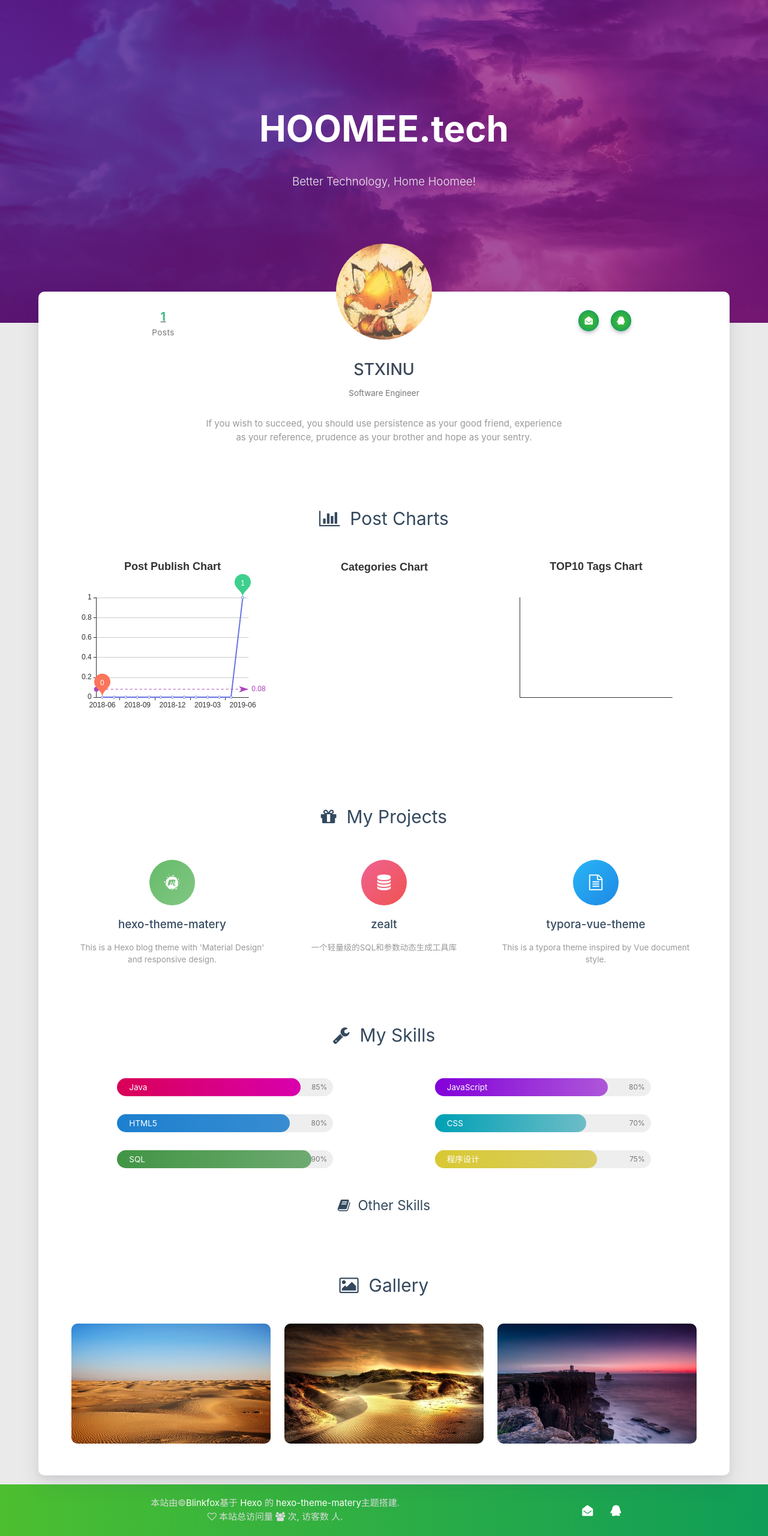
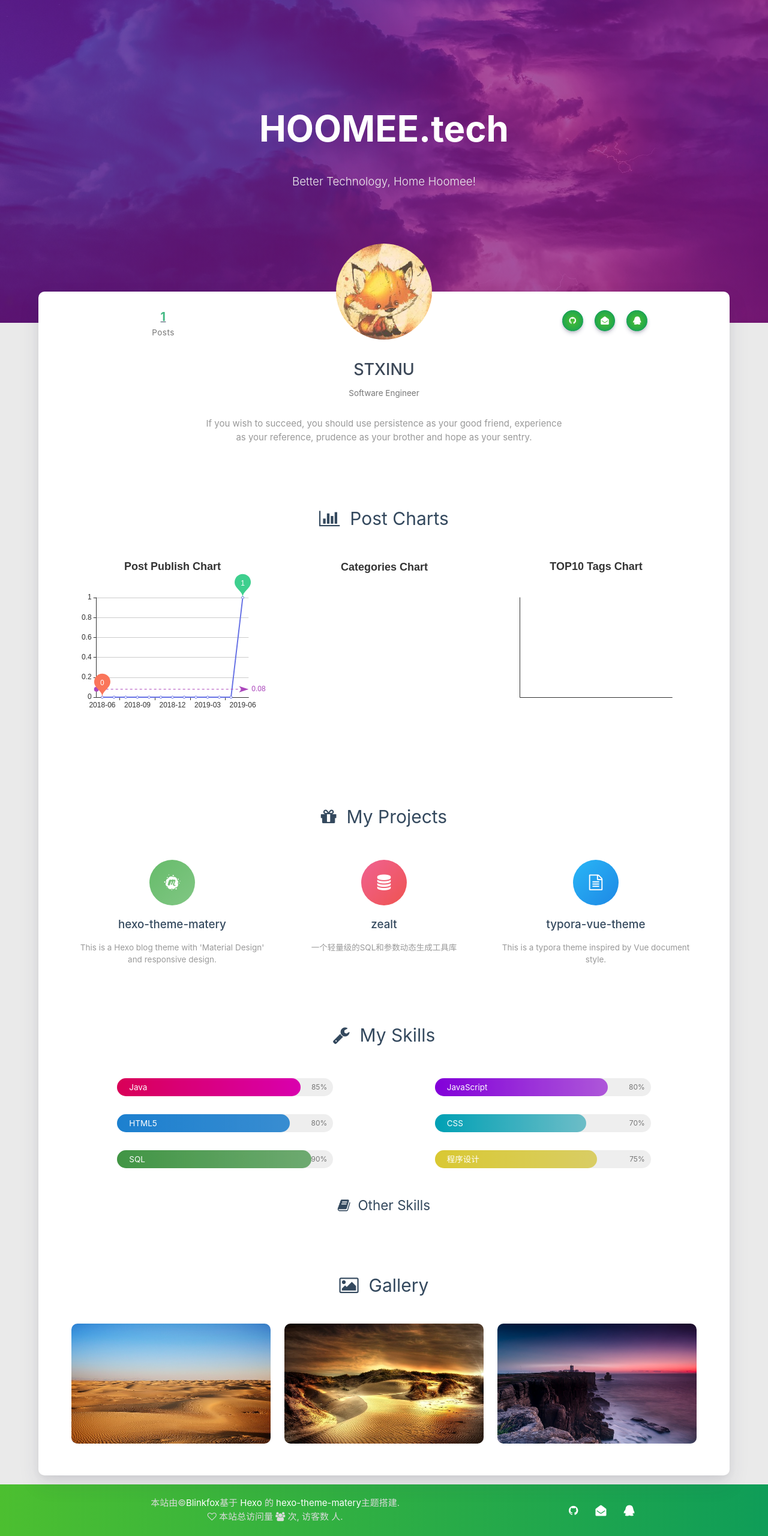
Before and after one commit to guochongxin/guochongxin.github.io, a plain HTML site: page about/index.html in a window 1280 px wide. Shown: the part 62-2622 px from the top of the page at 60% size. Drawn offline with Linux system fonts and the light colour scheme; some packages are replaced by stand-ins of ours; no server answers; a script that the page names is missing.

Commit message:
Site updated: 2019-06-25 15:52:55

```diff
--- a/about/index.html
+++ b/about/index.html
@@ -330,15 +330,19 @@ $('.bg-cover').css('background-image', 'url(/medias/banner/' + new Date().getDay
                                 <div class="career">Software Engineer</div>
                                 <div class="social-link hide-on-large-only" data-aos="zoom-in-left">
 
+    <a href="https://github.com/guochongxin" class="tooltipped" target="_blank" data-tooltip="访问我的GitHub" data-position="top" data-delay="50">
+        <i class="fa fa-github"></i>
+    </a>
 
 
-    <a href="mailto:xxx@xx.xx" class="tooltipped" target="_blank" data-tooltip="邮件联系我" data-position="top" data-delay="50">
+
+    <a href="mailto:guochongxin@qq.com" class="tooltipped" target="_blank" data-tooltip="邮件联系我" data-position="top" data-delay="50">
         <i class="fa fa-envelope-open"></i>
     </a>
 
 
 
-    <a href="tencent://AddContact/?fromId=50&fromSubId=1&subcmd=all&uin=123123123" class="tooltipped" data-tooltip="QQ联系我: 123123123" data-position="top" data-delay="50">
+    <a href="tencent://AddContact/?fromId=50&fromSubId=1&subcmd=all&uin=417651175" class="tooltipped" data-tooltip="QQ联系我: 417651175" data-position="top" data-delay="50">
         <i class="fa fa-qq"></i>
     </a>
 
@@ -351,15 +355,19 @@ $('.bg-cover').css('background-image', 'url(/medias/banner/' + new Date().getDay
                     <div class="col l4 hide-on-med-and-down" data-aos="zoom-in-left">
                         <div class="social-link">
 
+    <a href="https://github.com/guochongxin" class="tooltipped" target="_blank" data-tooltip="访问我的GitHub" data-position="top" data-delay="50">
+        <i class="fa fa-github"></i>
+    </a>
 
 
-    <a href="mailto:xxx@xx.xx" class="tooltipped" target="_blank" data-tooltip="邮件联系我" data-position="top" data-delay="50">
+
+    <a href="mailto:guochongxin@qq.com" class="tooltipped" target="_blank" data-tooltip="邮件联系我" data-position="top" data-delay="50">
         <i class="fa fa-envelope-open"></i>
     </a>
 
 
 
-    <a href="tencent://AddContact/?fromId=50&fromSubId=1&subcmd=all&uin=123123123" class="tooltipped" data-tooltip="QQ联系我: 123123123" data-position="top" data-delay="50">
+    <a href="tencent://AddContact/?fromId=50&fromSubId=1&subcmd=all&uin=417651175" class="tooltipped" data-tooltip="QQ联系我: 417651175" data-position="top" data-delay="50">
         <i class="fa fa-qq"></i>
     </a>
 
@@ -757,15 +765,19 @@ $('.bg-cover').css('background-image', 'url(/medias/banner/' + new Date().getDay
 
         </div>
         <div class="col s12 m4 l4 social-link social-statis">
+    <a href="https://github.com/guochongxin" class="tooltipped" target="_blank" data-tooltip="访问我的GitHub" data-position="top" data-delay="50">
+        <i class="fa fa-github"></i>
+    </a>
 
 
-    <a href="mailto:xxx@xx.xx" class="tooltipped" target="_blank" data-tooltip="邮件联系我" data-position="top" data-delay="50">
+
+    <a href="mailto:guochongxin@qq.com" class="tooltipped" target="_blank" data-tooltip="邮件联系我" data-position="top" data-delay="50">
         <i class="fa fa-envelope-open"></i>
     </a>
 
 
 
-    <a href="tencent://AddContact/?fromId=50&fromSubId=1&subcmd=all&uin=123123123" class="tooltipped" data-tooltip="QQ联系我: 123123123" data-position="top" data-delay="50">
+    <a href="tencent://AddContact/?fromId=50&fromSubId=1&subcmd=all&uin=417651175" class="tooltipped" data-tooltip="QQ联系我: 417651175" data-position="top" data-delay="50">
         <i class="fa fa-qq"></i>
     </a>
 
```
Also changed, not shown: 2019/06/24/hello-world/index.html (+6 -2 lines), archives/2019/06/index.html (+6 -2 lines), archives/2019/index.html (+6 -2 lines), archives/index.html (+6 -2 lines), categories/index.html (+6 -2 lines), friends/index.html (+6 -2 lines), index.html (+12 -4 lines), tags/index.html (+6 -2 lines).
